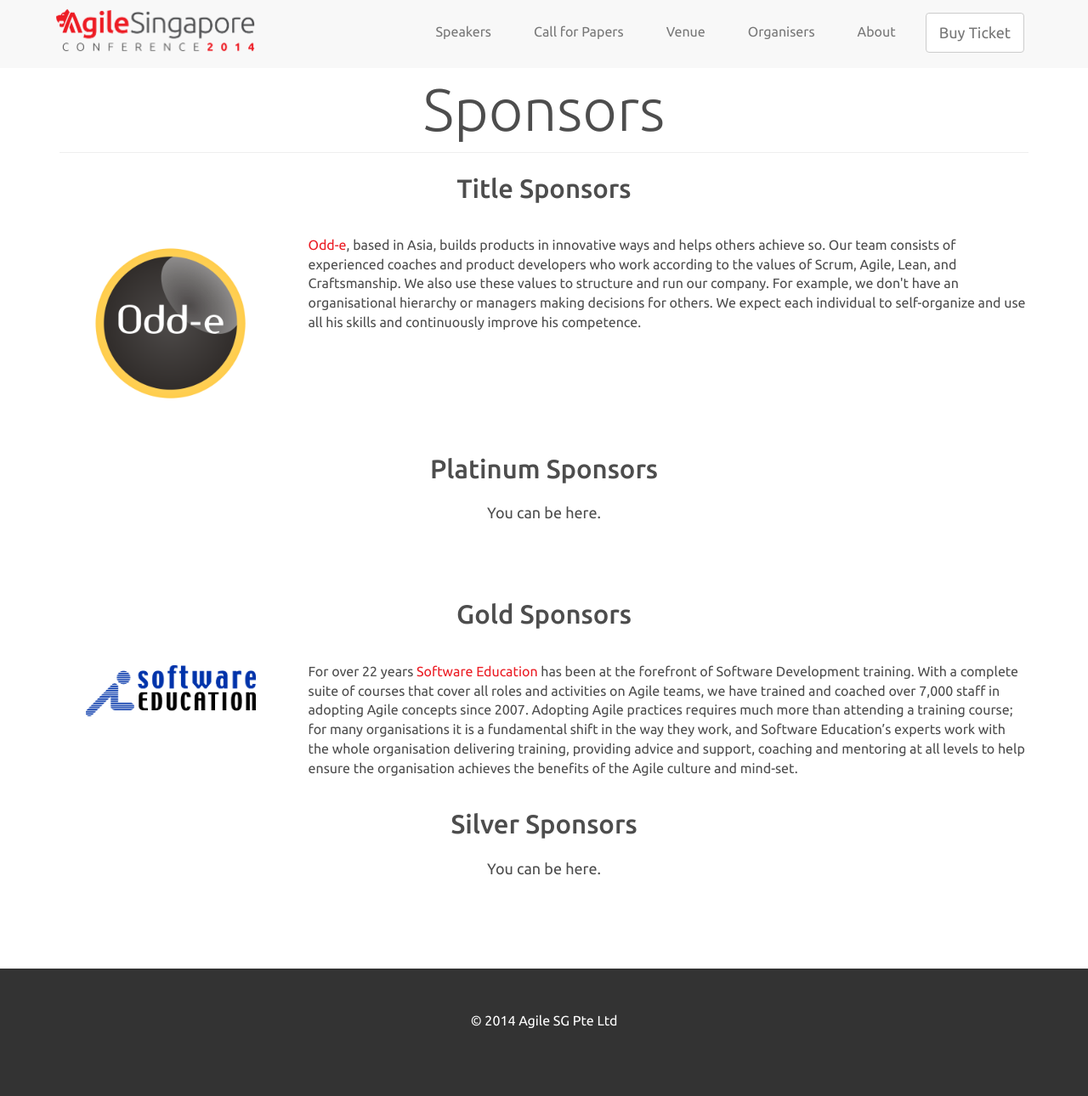
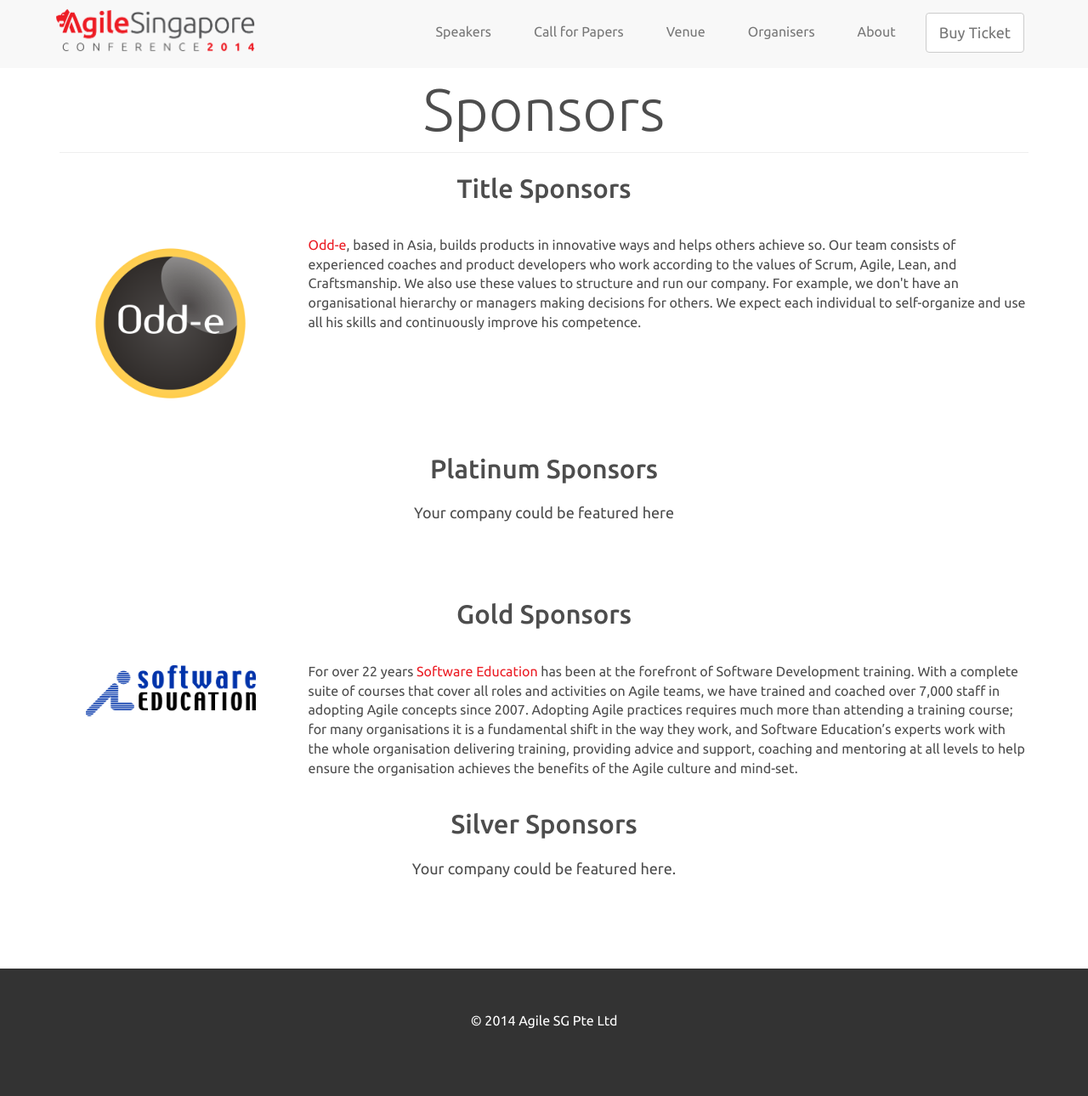
Before and after one commit to agilesingapore/2014, a Jekyll site: the page built from sponsors.md, in a window 1280 px wide. Shown: the whole page at 85% size. Built offline with Jekyll 4.4.1, drawn with Linux system fonts in a browser that asks for light colours; nearby versions of some CDN libraries; Markdown is read by kramdown in place of the engine named in the settings.

Commit message:
Your company could be featured here

```diff
--- a/sponsors.md
+++ b/sponsors.md
@@ -31,7 +31,7 @@
 	<h3>Platinum Sponsors</h3>
 
     <div class="row" style="min-height: 100px; padding-top:10px">
-			     You can be here.
+			     Your company could be featured here
     </div>
 
 	<h3>Gold Sponsors</h3>
@@ -57,7 +57,7 @@
 	<h3>Silver Sponsors</h3>
 
     <div class="row" style="min-height: 100px; padding-top:10px">
-           You can be here.
+           Your company could be featured here.
     </div>
 
   </div>
```
